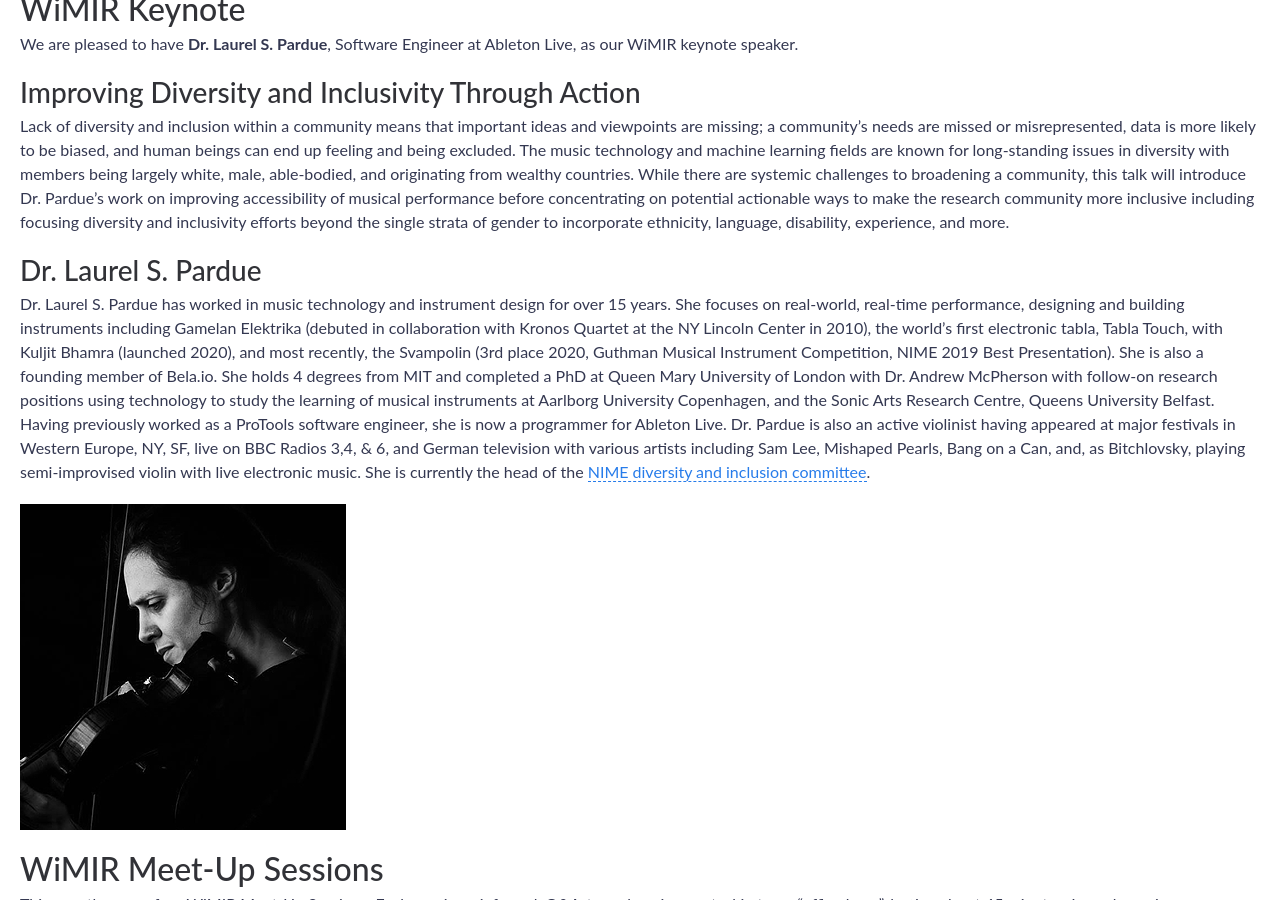
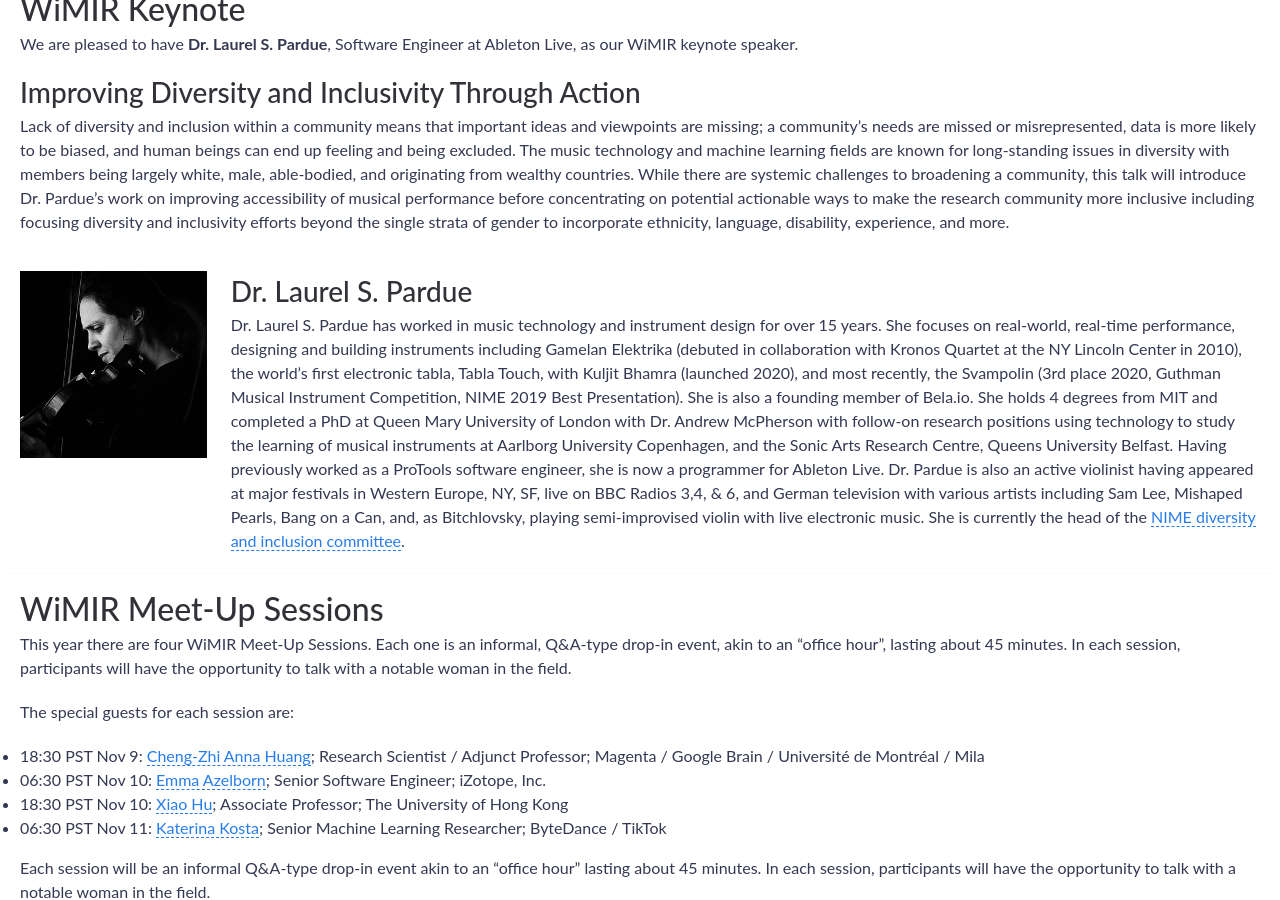
Before and after one commit to ismir2021/ismir2021.github.io, a Jekyll site: the page built from wimir.md, in a window 1280 px wide and 900 px high, scrolled down 366 px. Built offline with Jekyll 4.4.1, drawn with Linux system fonts in a browser that asks for light colours; nearby versions of some CDN libraries.

Commit message:
make keynote speaker inset

```diff
--- a/wimir.md
+++ b/wimir.md
@@ -12,11 +12,20 @@ We are pleased to have **Dr. Laurel S. Pardue**, Software Engineer at Ableton Li
 
 Lack of diversity and inclusion within a community means that important ideas and viewpoints are missing; a community’s needs are missed or misrepresented, data is more likely to be biased, and human beings can end up feeling and being excluded. The music technology and machine learning fields are known for long-standing issues in diversity with members being largely white, male, able-bodied, and originating from wealthy countries. While there are systemic challenges to broadening a community, this talk will introduce Dr. Pardue’s work on improving accessibility of musical performance before concentrating on potential actionable ways to make the research community more inclusive including focusing diversity and inclusivity efforts beyond the single strata of gender to incorporate ethnicity, language, disability, experience, and more.
 
+---
+
+<div class="row">
+<div class="col-lg-2">
+![Dr. Laurel S. Pardue]({{'/assets/keynote/Laurel.png' | relative_url}})
+</div>
+<div class="col-lg">
+
 ### Dr. Laurel S. Pardue
 
 Dr. Laurel S. Pardue has worked in music technology and instrument design for over 15 years.  She focuses on real-world, real-time performance, designing and building instruments including Gamelan Elektrika (debuted in collaboration with Kronos Quartet at the NY Lincoln Center in 2010), the world’s first electronic tabla, Tabla Touch, with Kuljit Bhamra (launched 2020), and most recently, the Svampolin (3rd place 2020, Guthman Musical Instrument Competition, NIME 2019 Best Presentation).  She is also a founding member of Bela.io.  She holds 4 degrees from MIT and completed a PhD at Queen Mary University of London with Dr. Andrew McPherson with follow-on research positions using technology to study the learning of musical instruments at Aarlborg University Copenhagen, and the Sonic Arts Research Centre, Queens University Belfast.  Having previously worked as a ProTools software engineer, she is now a programmer for Ableton Live.  Dr. Pardue is also an active violinist having appeared at major festivals in Western Europe, NY, SF, live on BBC Radios 3,4, & 6, and German television with various artists including Sam Lee, Mishaped Pearls, Bang on a Can, and, as Bitchlovsky, playing semi-improvised violin with live electronic music.  She is currently the head of the [NIME diversity and inclusion committee](https://diversity.nime.org/).
+</div>
 
-![Dr. Laurel S. Pardue]({{'/assets/keynote/Laurel.png' | relative_url}})
+---
 
 ## WiMIR Meet-Up Sessions
 
@@ -44,7 +53,7 @@ We are very grateful for the generosity of our 2021 sponsors. Their sponsorship
 {% if tier.Name == "Patron" %}
 <div class="col-lg-6 sponsor_logo_box">
 {% elsif tier.Name == "Contributor" %}
-<div class="col-lg-6 sponsor_logo_box">
+<div class="col-md-6 sponsor_logo_box">
 {% else %}
 <div class="col-lg-4 sponsor_logo_box">
 {% endif %}
```
